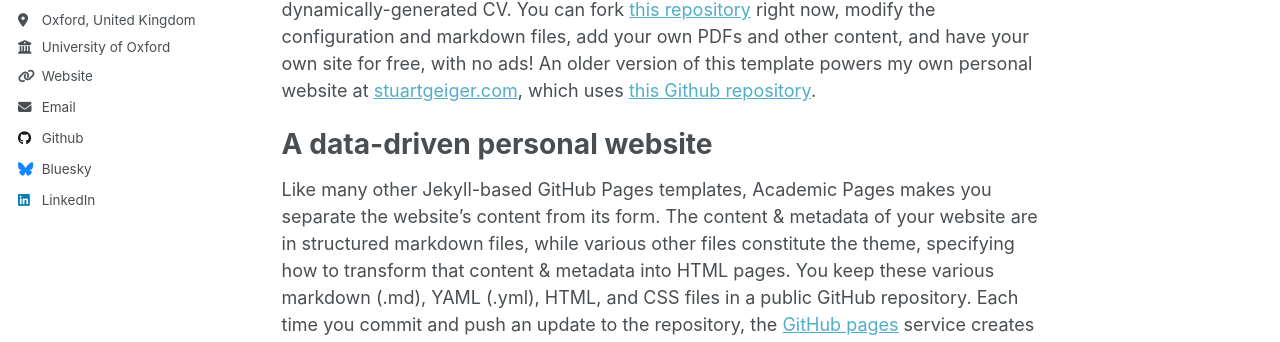
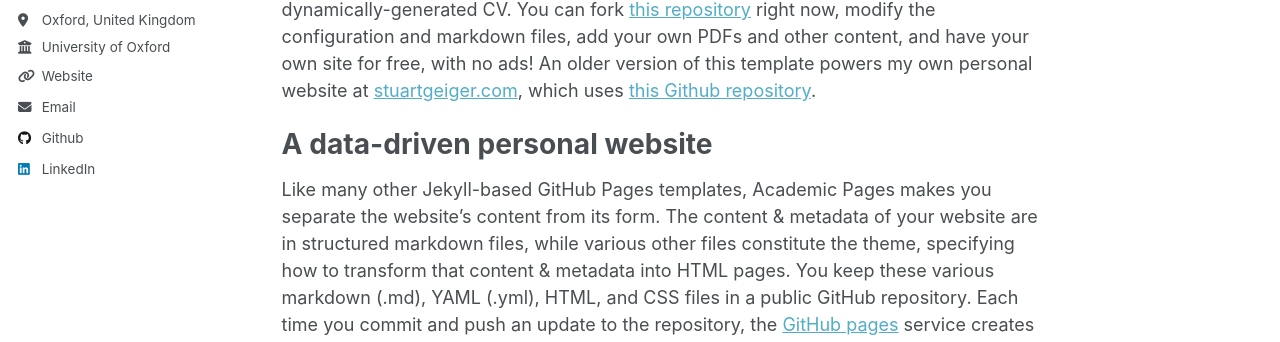
Before and after one commit to ethanfan19/ethanfan19.github.io, a Jekyll site: the page built from _pages/about.md, in a window 1280 px wide. Shown: the part 342-684 px from the top of the page. Built offline with Jekyll 4.4.1, drawn with Linux system fonts in a browser that asks for light colours.

Commit message:
Update _config.yml

```diff
--- a/_config.yml
+++ b/_config.yml
@@ -21,7 +21,7 @@
 #               Additional customization can be done by editing /_includes/author-profile.html
 author:
   # Biographic information
-  avatar           : "IMG_2856.png"
+  avatar           : "IMG_2856.jpeg"
   name             : "Wuyin Ethan Fan"
   pronouns         : "he/him"
   bio              : "Economist"
@@ -48,7 +48,7 @@
   stackoverflow    : # User number or user number and name (i.e., use "1" or "1/jeff-atwood")
 
   # Social media
-  bluesky          : "bsky.app" # Replace this with you Bluesky username
+  bluesky          : #"bsky.app" # Replace this with you Bluesky username
   facebook         : # Username
   flickr           : # Username
   foursquare       : # Username
```
